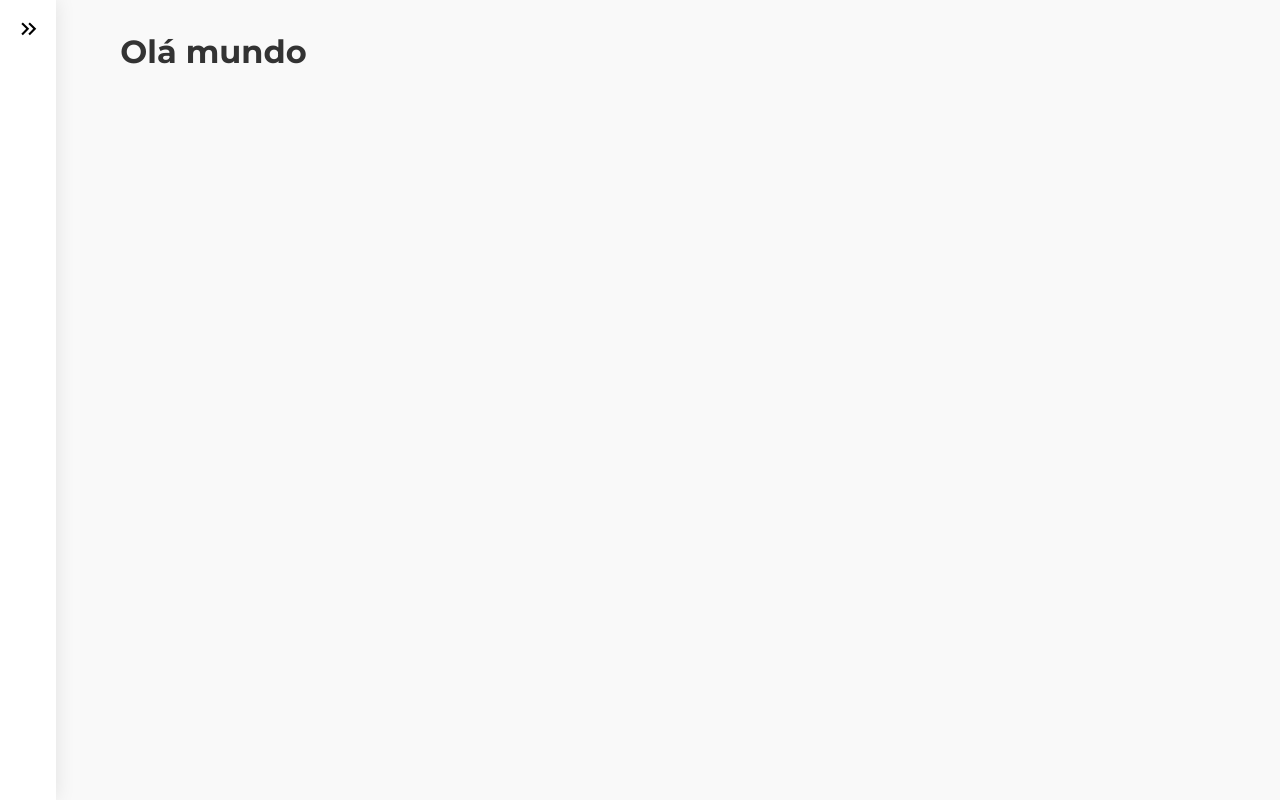
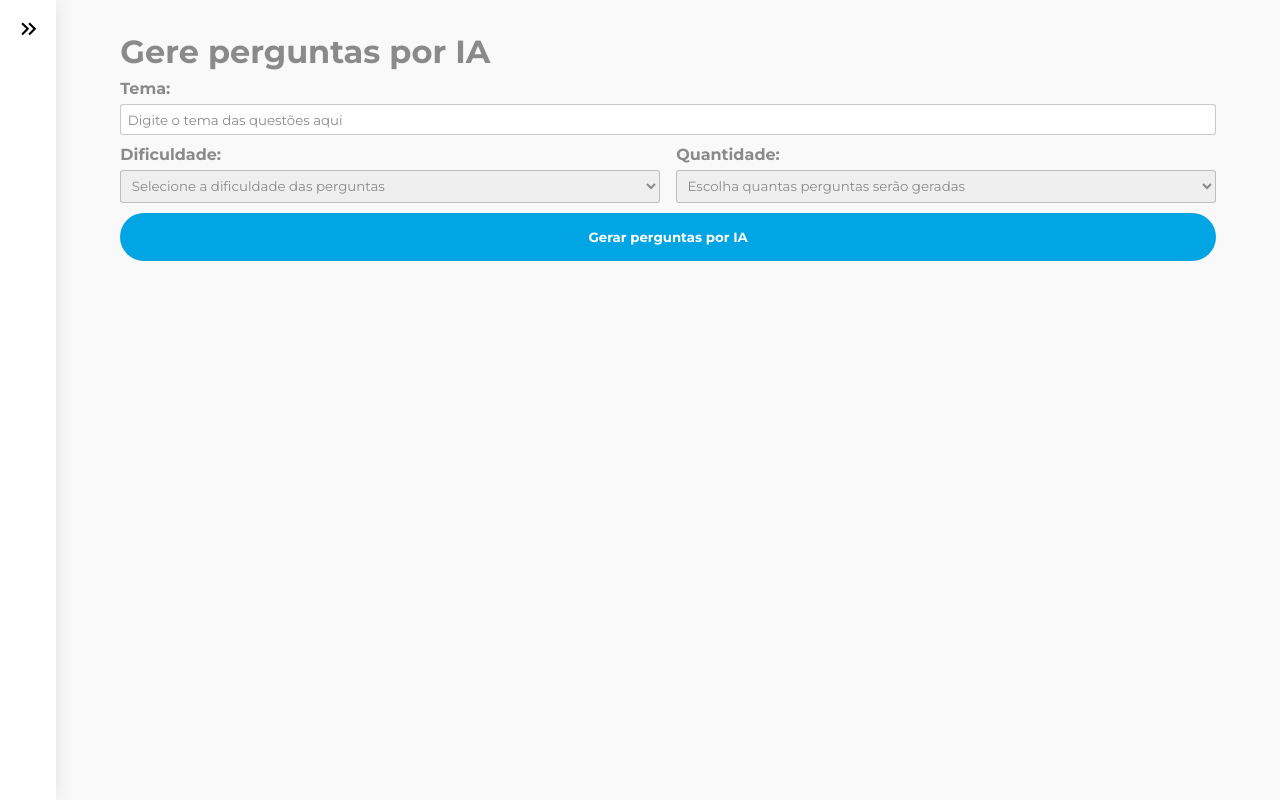
Before and after one commit to FellipeCastro/flashfy, a React (Vite) app: page /iaquestions in a window 1280 px wide. Built offline with nearby package versions, Linux system fonts and the light colour scheme.

Commit message:
Formulário IaQuestions finalizado

```diff
--- a/src/pages/IaQuestions/IaQuestions.jsx
+++ b/src/pages/IaQuestions/IaQuestions.jsx
@@ -1,3 +1,4 @@
+import Button from "../../components/Button/Button";
 import Sidebar from "../../components/Sidebar/Sidebar";
 import styles from "./IaQuestions.module.css";
 
@@ -10,7 +11,44 @@ const IaQuestions = ({ isSidebarOpen, setIsSidebarOpen }) => {
             />
 
             <div className={styles.mainContainer}>
-                <h1>Olá mundo</h1>
+                <h1>Gere perguntas por IA</h1>
+                <form method="post" className={styles.form}>
+                    <div className={styles.inputContainer}>
+                        <label htmlFor="theme">Tema:</label>
+                        <input type="text" name="theme" id="theme" placeholder="Digite o tema das questões aqui" />
+                    </div>
+                    <div className={styles.flexContainer}>
+                        <div className={styles.inputContainer}>
+                            <label htmlFor="difficulty">Dificuldade:</label>
+                            <select name="difficulty" id="difficulty">
+                                <option value="">Selecione a dificuldade das perguntas</option>
+                                <option value="easy">Fácil</option>
+                                <option value="medium">Médio</option>
+                                <option value="hard">Difícil</option>
+                            </select>
+                        </div>
+                        <div className={styles.inputContainer}>
+                            <label htmlFor="quantity">Quantidade:</label>
+                            {/* <input type="number" name="quantity" id="quantity" placeholder="Escolha quantas perguntas serão geradas" /> */}
+                            <select name="quantity" id="quantity">
+                                <option value="">Escolha quantas perguntas serão geradas</option>
+                                <option value="1">1</option>
+                                <option value="2">2</option>
+                                <option value="3">3</option>
+                                <option value="4">4</option>
+                                <option value="5">5</option>
+                                <option value="6">6</option>
+                                <option value="7">7</option>
+                                <option value="8">8</option>
+                                <option value="9">9</option>
+                                <option value="10">10</option>
+                            </select>
+                        </div>
+                    </div>
+                    <Button>
+                        Gerar perguntas por IA
+                    </Button>
+                </form>
             </div>
         </div>
     );
--- a/src/pages/IaQuestions/IaQuestions.module.css
+++ b/src/pages/IaQuestions/IaQuestions.module.css
@@ -11,3 +11,46 @@
     flex-direction: column;
     gap: 0.5rem;
 }
+
+.mainContainer h1 {
+    color: var(--text-secondary-color);
+}
+
+.form {
+    width: 100%;
+    display: flex;
+    flex-direction: column;
+    gap: 0.6rem;
+}
+
+.inputContainer {
+    width: 100%;
+    display: flex;
+    flex-direction: column;
+    gap: 0.4rem;
+}
+
+.inputContainer label {
+    font-weight: bold;
+    color: var(--text-secondary-color);
+}
+
+.inputContainer input,
+.inputContainer select {
+    width: 100%;
+    padding: 0.4rem;
+    border: 1px solid var(--border-color);
+    border-radius: 0.2rem;
+    color: var(--text-secondary-color);
+    outline: none;
+}
+
+.inputContainer input::placeholder {
+    color: var(--text-secondary-color);
+}
+
+.flexContainer {
+    display: grid;
+    grid-template-columns: repeat(2, 1fr);
+    gap: 1rem;
+}
```
